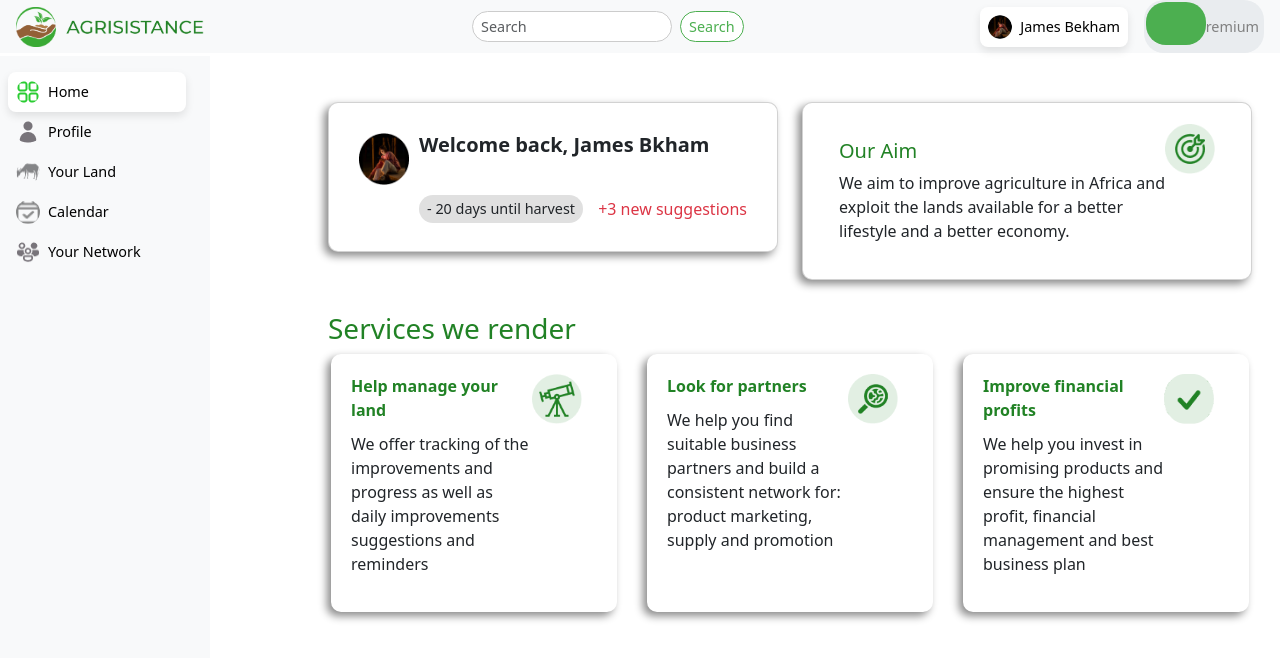
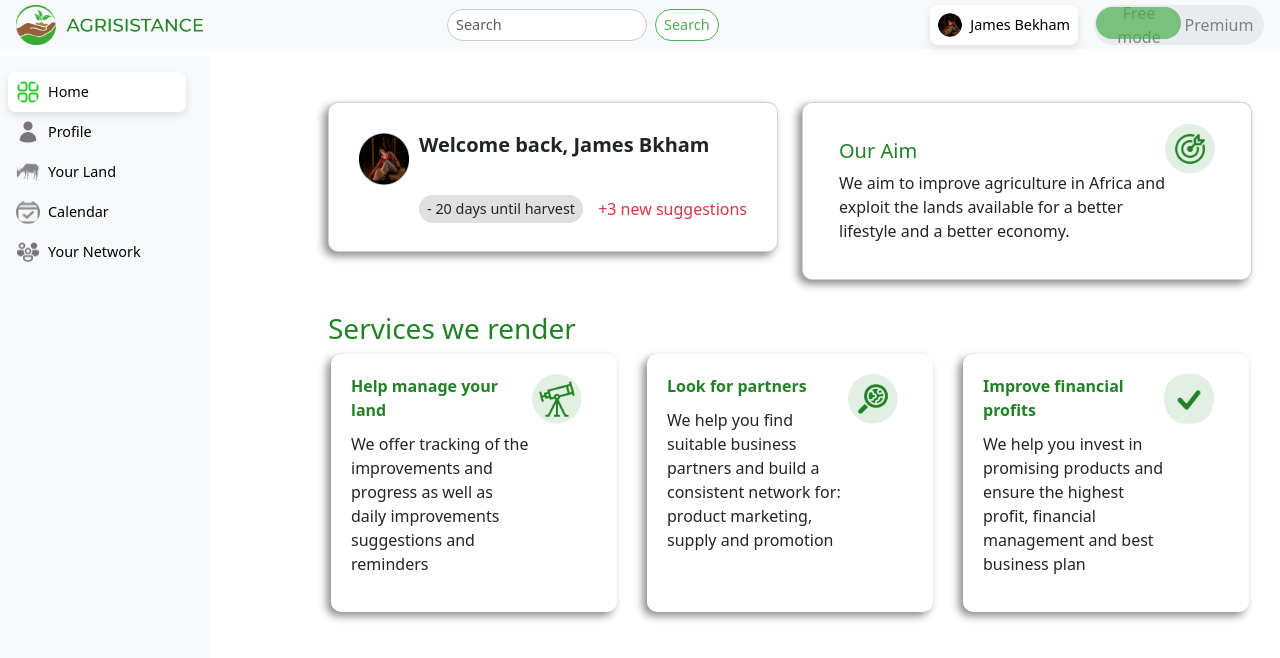
Before and after one commit to pixiebyte/Agrisistence-front, a React (Vite) app: page / in a window 1280 px wide. Shown: the top 658 px of the page. Built offline with nearby package versions, Linux system fonts and the light colour scheme.

Commit message:
first page almost done2

```diff
--- a/src/components/Header.css
+++ b/src/components/Header.css
@@ -94,24 +94,22 @@
 .switch {
   display: flex;
   align-items: center;
-  background-color: #e9ecef;
-  border-radius: 20px;
+  background-color: #e9ecef; /* Background color when switch is off */
+  border-radius: 20px; /* Rounded corners */
   padding: 5px;
   position: relative;
   cursor: pointer;
-  width: 120px;
+  width: 170px; /* Adjust size as needed */
+  height: 40px; /* Adjust size as needed */
+  transition: background-color 0.3s; /* Transition for background color */
 }
 
 .switch-label {
   flex: 1;
   text-align: center;
-  font-size: 0.9rem;
-  color: gray;
-  transition: color 0.3s;
-}
-
-.switch-label.active {
-  color: #ffffff;
+  font-size: 1rem; /* Adjust text size */
+  color: gray; /* Default color */
+  transition: color 0.3s; /* Transition for text color */
 }
 
 .switch-toggle {
@@ -119,7 +117,7 @@
   top: 2px;
   width: 50%;
   height: 80%;
-  background-color: #4caf50;
+  background-color: rgba(76, 175, 80, 0.7); /* Transparent green */
   border-radius: 20px;
   transition: left 0.3s, background-color 0.3s;
 }
@@ -132,6 +130,12 @@
   left: calc(50% + 2px);
 }
 
-.switch-label:not(.active) {
-  color: gray;
+/* Text color when toggle is in 'free' position */
+.switch-toggle.free ~ .switch-label:first-child {
+  color: black; /* Black color for 'Free mode' */
 }
+
+/* Text color when toggle is in 'premium' position */
+.switch-toggle.premium ~ .switch-label:last-child {
+  color: black; /* Black color for 'Premium' */
+}
```
